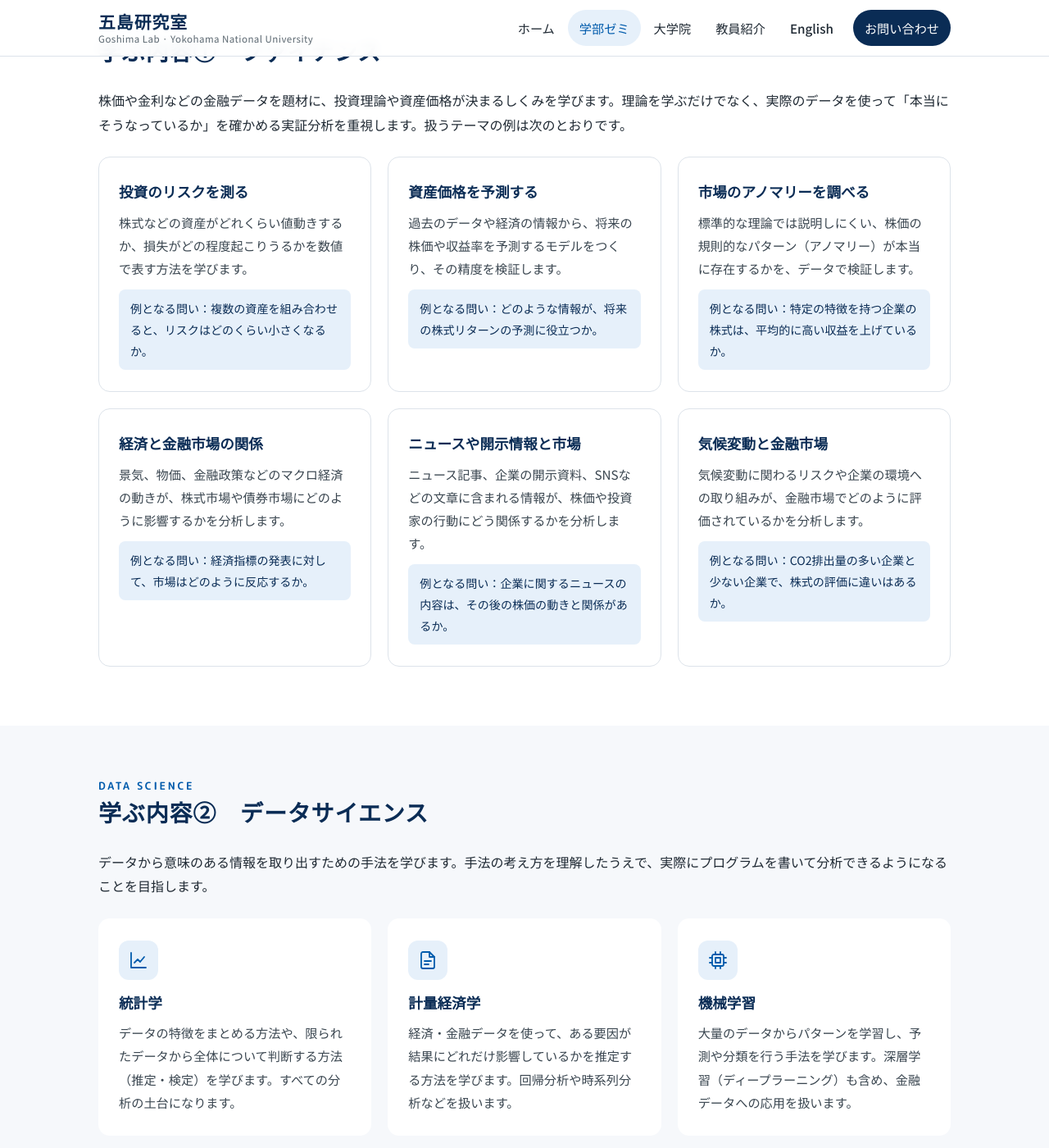
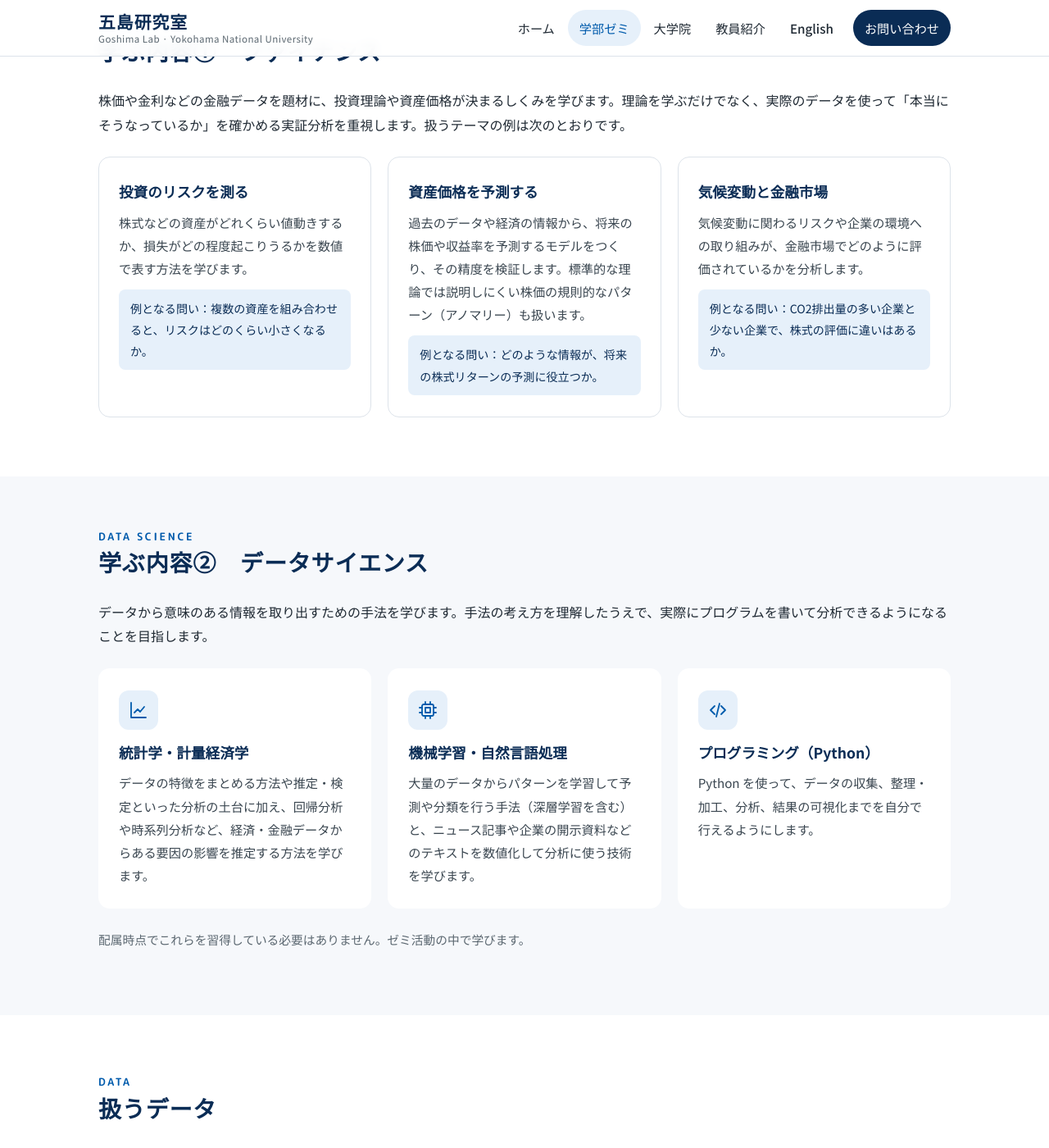
Before and after one commit to goshimalab/goshimalab-ynu-site, a Jekyll site: the page built from seminar.md, in a window 1280 px wide and 1400 px high, scrolled down 1486 px. Shown: the whole window at 82% size. Built offline with Jekyll 4.4.1, drawn with Linux system fonts in a browser that asks for light colours; some of the changed text lies outside the part shown.

Commit message:
Condense seminar learning content items
Co-Authored-By: Claude Opus 5.5 <noreply@anthropic.com>

```diff
--- a/seminar.md
+++ b/seminar.md
@@ -68,23 +68,8 @@ has_contact: true
   </div>
   <div class="feature">
     <h3>資産価格を予測する</h3>
-    <p>過去のデータや経済の情報から、将来の株価や収益率を予測するモデルをつくり、その精度を検証します。</p>
+    <p>過去のデータや経済の情報から、将来の株価や収益率を予測するモデルをつくり、その精度を検証します。標準的な理論では説明しにくい株価の規則的なパターン（アノマリー）も扱います。</p>
     <p class="example">例となる問い：どのような情報が、将来の株式リターンの予測に役立つか。</p>
-  </div>
-  <div class="feature">
-    <h3>市場のアノマリーを調べる</h3>
-    <p>標準的な理論では説明しにくい、株価の規則的なパターン（アノマリー）が本当に存在するかを、データで検証します。</p>
-    <p class="example">例となる問い：特定の特徴を持つ企業の株式は、平均的に高い収益を上げているか。</p>
-  </div>
-  <div class="feature">
-    <h3>経済と金融市場の関係</h3>
-    <p>景気、物価、金融政策などのマクロ経済の動きが、株式市場や債券市場にどのように影響するかを分析します。</p>
-    <p class="example">例となる問い：経済指標の発表に対して、市場はどのように反応するか。</p>
-  </div>
-  <div class="feature">
-    <h3>ニュースや開示情報と市場</h3>
-    <p>ニュース記事、企業の開示資料、SNSなどの文章に含まれる情報が、株価や投資家の行動にどう関係するかを分析します。</p>
-    <p class="example">例となる問い：企業に関するニュースの内容は、その後の株価の動きと関係があるか。</p>
   </div>
   <div class="feature">
     <h3>気候変動と金融市場</h3>
@@ -99,23 +84,13 @@ has_contact: true
   <div class="features features-3">
     <div class="feature">
       <span class="feature-icon">{% include icon.html name="chart" %}</span>
-      <h3>統計学</h3>
-      <p>データの特徴をまとめる方法や、限られたデータから全体について判断する方法（推定・検定）を学びます。すべての分析の土台になります。</p>
-    </div>
-    <div class="feature">
-      <span class="feature-icon">{% include icon.html name="paper" %}</span>
-      <h3>計量経済学</h3>
-      <p>経済・金融データを使って、ある要因が結果にどれだけ影響しているかを推定する方法を学びます。回帰分析や時系列分析などを扱います。</p>
+      <h3>統計学・計量経済学</h3>
+      <p>データの特徴をまとめる方法や推定・検定といった分析の土台に加え、回帰分析や時系列分析など、経済・金融データからある要因の影響を推定する方法を学びます。</p>
     </div>
     <div class="feature">
       <span class="feature-icon">{% include icon.html name="ai" %}</span>
-      <h3>機械学習</h3>
-      <p>大量のデータからパターンを学習し、予測や分類を行う手法を学びます。深層学習（ディープラーニング）も含め、金融データへの応用を扱います。</p>
-    </div>
-    <div class="feature">
-      <span class="feature-icon">{% include icon.html name="text" %}</span>
-      <h3>自然言語処理</h3>
-      <p>文章をコンピュータで扱うための技術を学びます。ニュース記事や企業の開示資料などのテキストを数値化し、分析に使えるようにします。</p>
+      <h3>機械学習・自然言語処理</h3>
+      <p>大量のデータからパターンを学習して予測や分類を行う手法（深層学習を含む）と、ニュース記事や企業の開示資料などのテキストを数値化して分析に使う技術を学びます。</p>
     </div>
     <div class="feature">
       <span class="feature-icon">{% include icon.html name="code" %}</span>
@@ -148,12 +123,10 @@ has_contact: true
 知識を身につけるだけでなく、自分で研究を行い、その成果をまとめて発表するまでの一連の過程を経験します。研究は学術論文を出発点とし、仮説を立て、データに基づいて検証するという実証研究の進め方を重視しています。
 
 <ol class="steps">
-  <li><h3>論文を読む</h3><p>関連する研究論文を読み、これまでに何が分かっているのかを理解します。</p></li>
-  <li><h3>分析を再現する</h3><p>論文で行われている分析を、自分でデータとプログラムを使って再現します。手法を確実に身につけるための大切な段階です。</p></li>
+  <li><h3>論文を読み、再現する</h3><p>関連する研究論文を読んでこれまでに何が分かっているのかを理解し、論文の分析を自分でデータとプログラムを使って再現します。手法を確実に身につけるための大切な段階です。</p></li>
   <li><h3>問いを立てる</h3><p>自分の関心に基づいて研究テーマを決め、確かめたい仮説を立てます。</p></li>
   <li><h3>データで検証する</h3><p>データを集めて分析し、仮説が支持されるかを検証します。結果の意味を自分の言葉で説明・議論できるようにします。</p></li>
-  <li><h3>論文にまとめる</h3><p>研究の目的、方法、結果を論文として文章にまとめます（卒業論文）。</p></li>
-  <li><h3>学外で発表する</h3><p>学会やデータ分析コンペティションなどで研究成果を発表し、学外の研究者や参加者と議論します。</p></li>
+  <li><h3>論文にまとめ、発表する</h3><p>研究の目的、方法、結果を論文（卒業論文）にまとめ、学会やデータ分析コンペティションなどで発表して、学外の研究者や参加者と議論します。</p></li>
 </ol>
 
 <h3>関連する授業</h3>
```
Also changed, not shown: index.md (+1 -1 lines).
